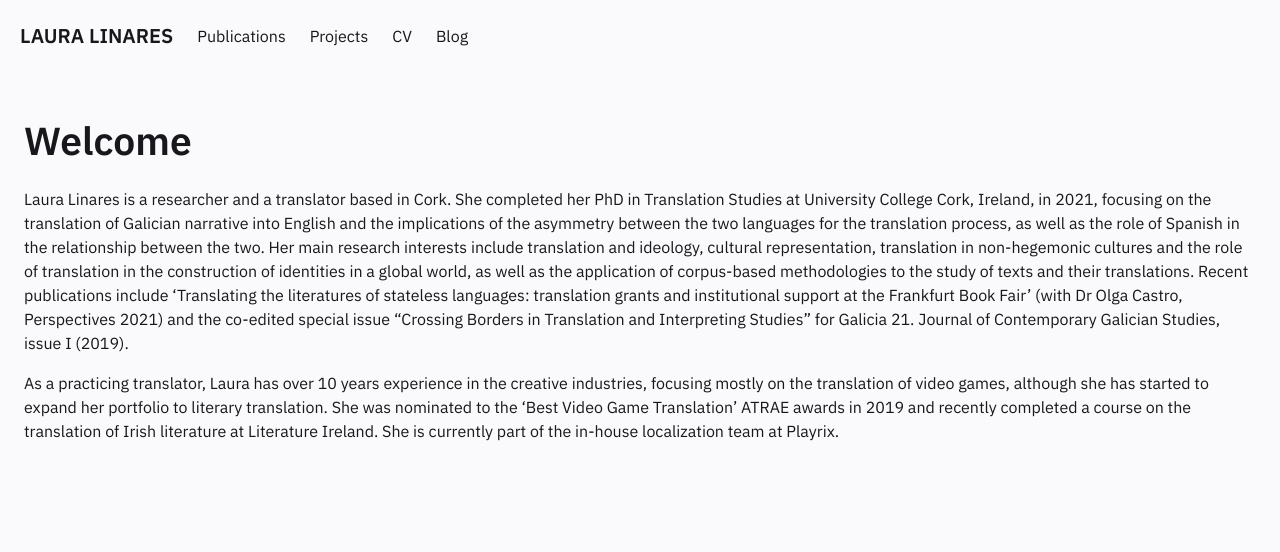
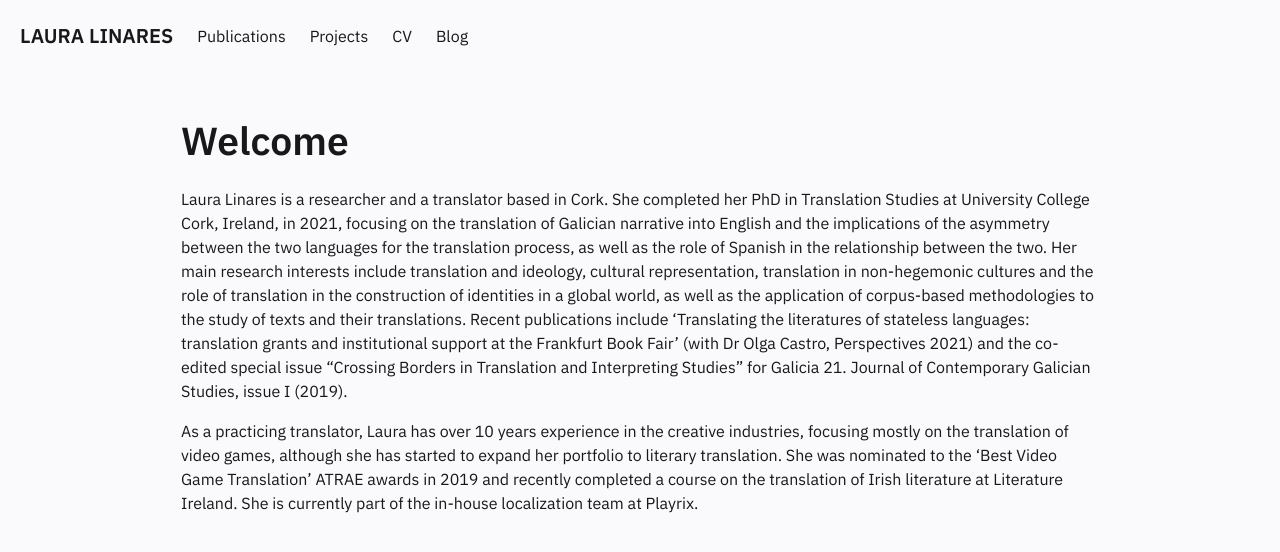
Before and after one commit to lauralinares/lauralinares.github.io, a Jekyll site: the page built from pages/index.md, in a window 1280 px wide. Shown: the top 552 px of the page. Built offline with Jekyll 4.4.1, drawn with Linux system fonts in a browser that asks for light colours.

Commit message:
Trying 3/4 column

```diff
--- a/_includes/Homepage.html
+++ b/_includes/Homepage.html
@@ -1,4 +1,4 @@
-<div class="column is-full">
+<div class="column is-three-quarters">
     <div class="block homeblock">
     <h1>Welcome</h1>
 
```
